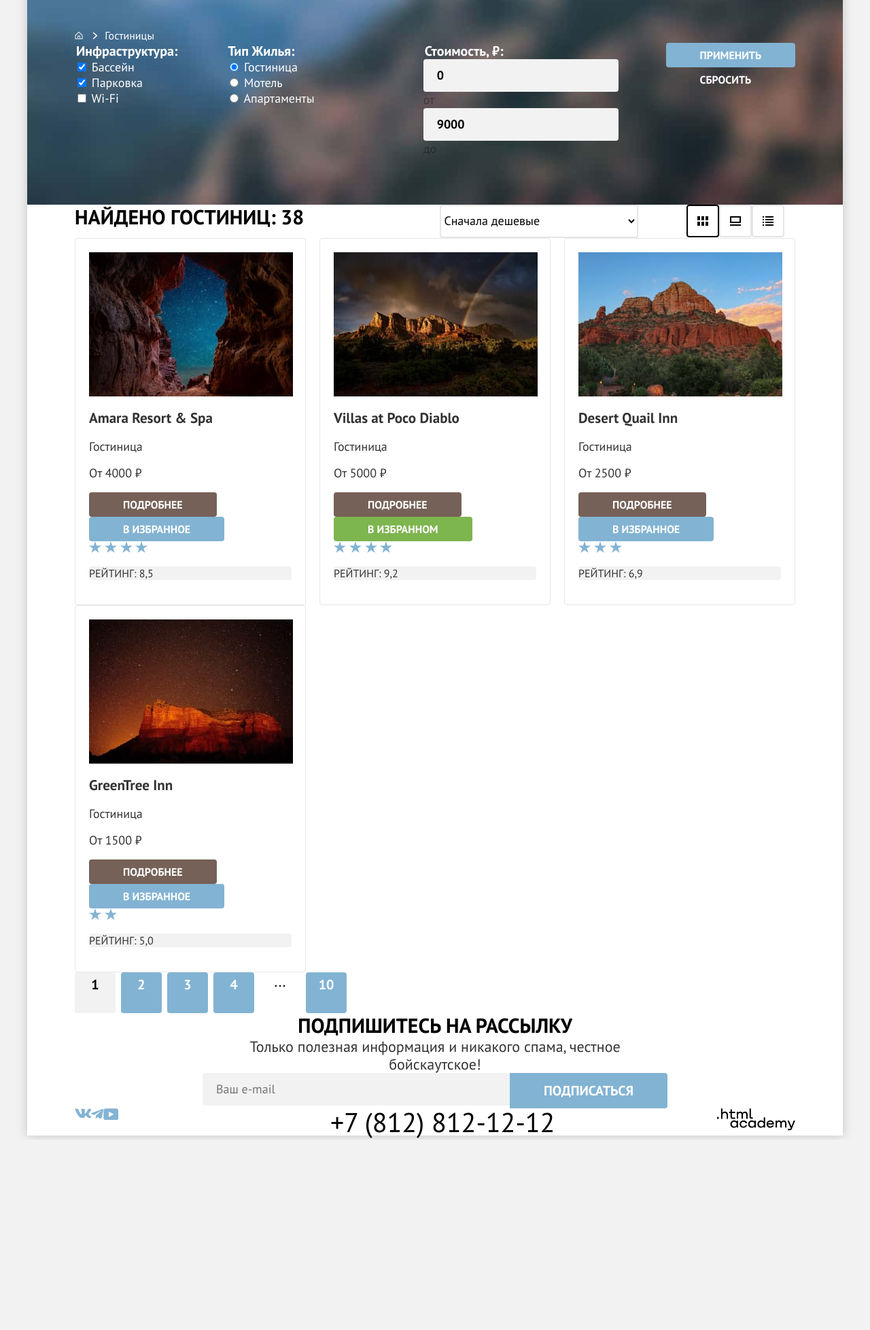
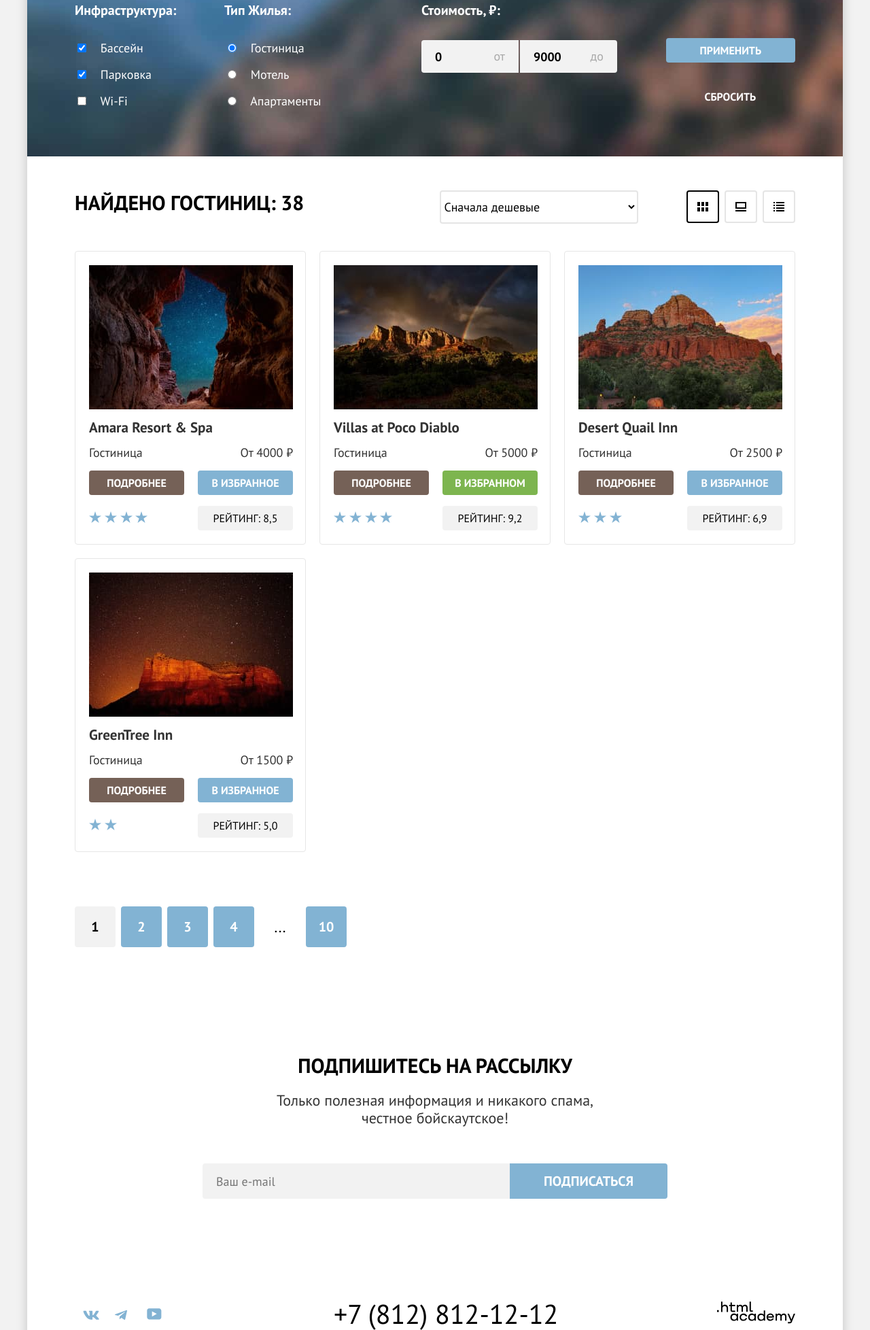
Before and after one commit to htmlacademy-htmlcss/2451963-sedona-1, a plain HTML site: page 5/catalog.html in a window 1280 px wide. Shown: the part 246-2202 px from the top of the page at 68% size. Before the commit the page ends 1922 px from the top, so only its background shows below. Drawn offline with Linux system fonts and the light colour scheme.

Commit message:
:heavy_check_mark: Сборка #5

```diff
--- a/5/catalog.html
+++ b/5/catalog.html
@@ -13,17 +13,17 @@
     <header class="page-header">
       <nav class="navigation">
         <a class="navigation-logo" href="#" aria-current="page">
-          <img src="images/svg/nav-logo.svg" width="140px" height="70px" alt="Логотип Седона.">
+          <img src="images/svg/nav-logo.svg" width="140" height="70" alt="Логотип Седона.">
         </a>
         <ul class="navigation-list">
           <li class="navigation-item">
-            <a class="navigation-link navigation-link-current" href="index.html" aria-current="page">Главная</a>
+            <a class="navigation-link" href="index.html">Главная</a>
           </li>
           <li class="navigation-item">
             <a class="navigation-link" href="#">О Седоне</a>
           </li>
           <li class="navigation-item">
-            <a class="navigation-link" href="catalog.html">Гостиницы</a>
+            <a class="navigation-link navigation-link-current" href="catalog.html" aria-current="page">Гостиницы</a>
           </li>
         </ul>
         <ul class="navigation-user">
@@ -63,7 +63,7 @@
         <fieldset class="catalog-filter-group catalog-filter-group-checkbox">
           <legend class="catalog-filter-title">Инфраструктура:</legend>
             <ul class="catalog-filter-list control-list">
-              <li class="control-item">
+              <li class="catalog-filter-item">
                 <label class="control-label" for="pool">
                   <input class="control-input" id="pool" type="checkbox" name="pool" checked>
                   <span class="control-text">Бассейн</span>
@@ -112,12 +112,12 @@
           <legend class="catalog-filter-title">Стоимость, ₽:</legend>
             <div class="range-input-container">
               <div class="range-item">
+                <label class="range-label" for="min-input">от</label>
                 <input class="range-input range-input-min field" id="min-input" type="text" value="0">
-                <label class="range-label" for="min-input">от</label>
               </div>
               <div class="range-item">
+                <label class="range-label" for="max-input">до</label>
                 <input class="range-input  range-input-max field" id="max-input" type="text" value="9000">
-                <label class="range-label" for="max-input">до</label>
               </div>
             </div>
             <div class="range-control">
@@ -154,8 +154,8 @@
         </div>
       </section>
 
+      <div class="catalog-wrapper">
         <section class="catalog">
-        <div class="catalog-container">
           <h2 class="visually-hidden">Каталог гостиниц</h2>
           <ul class="catalog-list">
             <li class="catalog-card">
@@ -174,7 +174,7 @@
                 <span class="catalog-raiting-stars-item"></span>
                 <span class="catalog-raiting-stars-item"></span>
               </div>
-              <p class="catalog-raiting-text">Рейтинг: 8,5</p>
+              <p class="catalog-raiting-text button">Рейтинг: 8,5</p>
             </li>
             <li class="catalog-card">
               <a class="catalog-card-link">
@@ -192,7 +192,7 @@
                 <span class="catalog-raiting-stars-item"></span>
                 <span class="catalog-raiting-stars-item"></span>
               </div>
-              <p class="catalog-raiting-text">Рейтинг: 9,2</p>
+              <p class="catalog-raiting-text button">Рейтинг: 9,2</p>
             </li>
             <li class="catalog-card">
               <a class="catalog-card-link">
@@ -209,7 +209,7 @@
                 <span class="catalog-raiting-stars-item"></span>
                 <span class="catalog-raiting-stars-item"></span>
               </div>
-              <p class="catalog-raiting-text">Рейтинг: 6,9 </p>
+              <p class="catalog-raiting-text button">Рейтинг: 6,9 </p>
             </li>
             <li class="catalog-card">
               <a class="catalog-card-link">
@@ -225,7 +225,7 @@
                 <span class="catalog-raiting-stars-item"></span>
                 <span class="catalog-raiting-stars-item"></span>
               </div>
-              <p class="catalog-raiting-text">Рейтинг: 5,0 </p>
+              <p class="catalog-raiting-text button">Рейтинг: 5,0 </p>
             </li>
           </ul>
 
@@ -243,19 +243,20 @@
               <a class="pagination-link " href="#">4</a>
             </li>
             <li class="pagination-item pagination-item-more">
-              <a class="pagination-link" aria-label="Показать другие страницы">...</a>
+              <a class="pagination-link" aria-label="Показать другие страницы" href="#">...</a>
             </li>
             <li class="pagination-item">
               <a class="pagination-link" href="#">10</a>
             </li>
           </ul>
+
+        </section>
       </div>
-      </section>
 
       <article class="subscribe subscribe-catalog">
         <div class="subscribe-container">
           <h2 class="subscribe-title page-title">Подпишитесь на рассылку</h2>
-          <p class="subscribe-subtitle page-subtitle">Только полезная информация и никакого спама, честное бойскаутское!</p>
+          <p class="subscribe-subtitle page-subtitle">Только полезная информация и никакого спама, <br>честное бойскаутское!</p>
         </div>
         <form class="subscribe-form" action="https://echo.htmlacademy.ru/" method="post">
           <label class="visually-hidden" for="subscribe-email">Введите свой Email</label>
@@ -268,22 +269,24 @@
     </main>
 
     <footer class="page-footer">
-        <div class="page-footer-container">
       <!-- Социальные сети-->
       <ul class="page-footer-social social-list">
         <li class="social-item social-item-vk">
           <a class="social-link" href="https://vk.com/htmlacademy">
             <span class="visually-hidden">Ссылка на вконтакте</span>
+            <img src="images/svg/logo-vk.svg" alt="Логотип VK." width="24" height="14">
           </a>
         </li>
         <li class="social-item social-item-tg">
           <a class="social-link" href="https://t.me/htmlacademy">
             <span class="visually-hidden">Ссылка на телеграм</span>
+            <img src="images/svg/logo-tg.svg" alt="Логотип Telegram." width="18" height="15">
           </a>
         </li>
         <li class="social-item social-item-yt">
           <a class="social-link" href="https://www.youtube.com/user/htmlacademyru">
             <span class="visually-hidden">Ссылка на ютуб</span>
+            <img src="images/svg/logo-yt.svg" alt="Логотип Youtube." width="22" height="17">
           </a>
         </li>
       </ul>
@@ -291,9 +294,8 @@
       <a class="page-footer-phone" href="tel:88128121212">+7 (812) 812-12-12 </a>
 
       <a class="page-footer-copyright" href="https://htmlacademy.ru">
-            <img src="images/svg/copyrighter-footer.svg" width="114.9" height="32.9" alt="Логотип HTML Academy.">
+        <img src="images/svg/copyrighter-footer.svg" width="115" height="33" alt="Логотип HTML Academy.">
       </a>
-        </div>
   </footer>
 
   </div>
--- a/5/styles/styles.css
+++ b/5/styles/styles.css
@@ -32,9 +32,6 @@ html {
 
 body {
   margin: 0;
-  display: flex;
-  flex-direction: column;
-  min-height: 100%;
   font-style: normal;
   font-weight: 400;
   font-size: 18px;
@@ -46,6 +43,9 @@ body {
 }
 
 .wrapper {
+  display: flex;
+  flex-direction: column;
+  min-height: 100vh;
   max-width: 1200px;
   margin: 0 auto;
 
@@ -83,7 +83,7 @@ body {
   display: inline-block;
   margin: 0;
   padding: 8px 50px;
-
+  text-align: center;
   font-weight: 700;
   font-size: 16px;
   line-height: 20px;
@@ -103,12 +103,13 @@ body {
 
 .button-transparent {
   background-color: transparent;
+  padding: 8px 57px;
 }
 
 .field {
   width: 100%;
   height: 48px;
-  padding: 10px 20px;
+  padding: 14px 20px;
 
   font-weight: 400;
   font-size: 18px;
@@ -129,6 +130,7 @@ body {
 
 .page-title {
   margin: 0;
+  margin-bottom: 20px;
 
   font-weight: 700;
   font-size: 30px;
@@ -149,6 +151,9 @@ body {
 .navigation {
   display: flex;
   padding: 0 70px;
+  /* как сделать так, чтобы логотип выходил за рамки шапки */
+  /* не понимаю как правильно на гридах сделать навигацию */
+  align-items: start;
 }
 
 .navigation-logo {
@@ -159,6 +164,7 @@ body {
 .navigation-list {
   align-items: start;
   display: flex;
+  flex-wrap: wrap;
   max-width: 500px;
   margin: 0;
   padding: 0;
@@ -174,7 +180,12 @@ body {
 
 .navigation-user {
   display: flex;
-  width: 90px;
+  flex-wrap: wrap;
+  max-width: 136px;
+  margin: 0;
+  padding: 0;
+  list-style: none;
+
   margin-right: 20px;
 }
 
@@ -186,12 +197,6 @@ body {
   line-height: 24px;
   color: #000;
   text-decoration: none;
-}
-
-.navigation-user {
-  margin: 0;
-  padding: 0;
-  list-style: none;
 }
 
 .navigation-user-link {
@@ -214,21 +219,39 @@ body {
 }
 
 .navigation-button {
-  text-align: center; /* не понимаю, почему кнопка растянулась */
+  margin-top: 14px;
+  width: 160px;
+  padding: 8px 20px;
 }
 
 /* Hero */
 
+.hero {
+  position: relative;
+  margin-bottom: 70px;
+  display: flex;
+  justify-content: center;
+}
+
 .hero-img {
-  display: block;
-  margin: 0 auto;
+  position: absolute;
+  top: 51px;
 }
 
 /* Card */
 /* Advantages */
 
+.advantages {
+  margin-bottom: 64px;
+}
+
 .advantages-container {
   text-align: center;
+  margin-bottom: 90px;
+}
+
+.advantages-title {
+  margin-bottom: 25px;
 }
 
 .advantages-item {
@@ -240,25 +263,26 @@ body {
 }
 
 .advantages-item-full {
-  display: flex;
+  display: flex; /* Не понимаю, почему у меня отступ у картинок, вроде это флекс-элементы, а отступ всё равно есть */
   width: 100%;
+  grid-column: 1 / -1;
 
   color: #fff;
 
   background-color: #82B3D3;
 }
 
+.advantages-image img {
+  height: 100%; /* Правильно ли будет таким оставить решение проблемы с отступами? */
+}
+
 .advantages-item-full .card-title {
   color: #fff;
 }
 
-.advantages-image  {
-  display: block;
-}
-
 .advantages-table {
-  display: flex;
-  flex-wrap: wrap;
+  display: grid;
+  grid-template-columns: repeat(3, 1fr);
 
   margin: 0;
   padding: 0;
@@ -275,6 +299,8 @@ body {
 }
 
 .card-title {
+  margin: 0;
+  margin-bottom: 62px;
   font-weight: 700;
   font-size: 24px;
   line-height: 28px;
@@ -288,12 +314,18 @@ body {
 
 /* service */
 
+.service {
+  margin-bottom: 96px;
+}
+
 .service-container {
   text-align: center;
+  margin-bottom: 64px;
 }
 
 .service-list {
-  display: flex;
+  display: grid;
+  grid-template-columns: repeat(3, 1fr);
 
   margin: 0;
   padding: 0;
@@ -307,8 +339,16 @@ body {
   background-position: top 80px center;
 }
 
+.service-card {
+  padding: 183px 85px 81px 85px;
+}
+
 .service-item:nth-child(2n) {
   background-color: #fff;
+}
+
+.service-item .card-title {
+  margin-bottom: 30px;
 }
 
 .service-item-house {
@@ -327,9 +367,11 @@ body {
 
 .search {
   text-align: center;
+  margin-bottom: 96px;
 }
 
 .search-button {
+  margin-top: 54px;
   font-size: 20px;
   line-height: 36px;
 }
@@ -338,7 +380,9 @@ body {
 
 .subscribe {
   text-align: center;
-  padding: 0 258px;
+  padding: 258px;
+  padding-top: 96px;
+  padding-bottom: 104px;
 }
 
 .subscribe-home {
@@ -351,7 +395,12 @@ body {
 }
 
 .subscribe-form {
-  display: flex;
+  display: grid;
+  grid-template-columns: 1fr auto;
+
+
+  margin-top: 54px;
+
 }
 
 .subscribe-home .subscribe-title {
@@ -360,6 +409,7 @@ body {
 
 .subscribe-input {
   border-radius: 4px 0 0 4px;
+  min-height: 52px; /* Правильно ли будет прописать это, потому что не без этого инпут меньше баттона */
 }
 
 .subscribe-button {
@@ -371,23 +421,18 @@ body {
 
 /* Стили подвала сайта */
 
-.page-footer-container {
+.page-footer {
+  height: 120px;
+  padding: 40px 70px 30px;
   display: flex;
-
-  padding: 0 70px;
-}
-
-.page-footer-phone {
-  font-size: 40px;
-  line-height: 40px;
-  color: #000;
-  text-transform: uppercase;
-  text-decoration: none;
+  justify-content: space-between;
+  align-items: center;
 }
 
 .social-list {
   display: flex;
-  width: 140px;
+  flex-wrap: wrap;
+  width: 145px;
 
   margin: 0;
   padding: 0;
@@ -398,31 +443,17 @@ body {
 
 .social-link {
   display: block;
-  width: 48px;
-  height: 41px;
-
-  color: #82b3d3;
+  width: 47px;
+  height: 40px;
+  padding: 12px;
 }
 
-.social-item-vk {
-  background-image: url("../images/svg/logo-vk.svg");
-  background-repeat: no-repeat;
-  width: 24px;
-  height: 14px;
-}
-
-.social-item-tg {
-  background-image: url("../images/svg/logo-tg.svg");
-  background-repeat: no-repeat;
-  width: 18px;
-  height: 15px;
-}
-
-.social-item-yt {
-  background-image: url("../images/svg/logo-yt.svg");
-  background-repeat: no-repeat;
-  width: 22px;
-  height: 17px;
+.page-footer-phone {
+  font-size: 40px;
+  line-height: 40px;
+  color: #000;
+  text-transform: uppercase;
+  text-decoration: none;
 }
 
 .page-footer-copyright {
@@ -435,6 +466,7 @@ body {
 
 .filter {
   padding: 35px 70px 70px;
+  margin-bottom: 50px;
 
   color: #fff;
 
@@ -445,9 +477,14 @@ body {
 }
 
 .filter-title {
+  margin: 0;
   font-size: 60px;
   font-weight: 700;
   line-height: 78px;
+}
+
+.filter-header {
+  margin-bottom: 40px;
 }
 
 /* Стили хлебных крошек */
@@ -480,12 +517,13 @@ body {
 
 /* фильтры */
 
-.catalog-container {
-  max-width: 1060px;
-  margin: 0 auto;
+.catalog-wrapper {
+  padding: 0 70px;
 }
 
 .catalog-filter-title {
+  padding: 0;
+  margin-bottom: 32px;
   font-size: 20px;
   font-weight: 700;
   line-height: 24px;
@@ -497,10 +535,21 @@ body {
 }
 
 .control-list {
+  display: flex;
+  flex-direction: column;
+  flex-wrap: wrap;
   padding: 0;
   margin: 0;
 
   list-style: none;
+}
+
+.catalog-filter-item:not(:last-child) {
+  margin-bottom: 16px;
+}
+
+.control-input {
+  margin-right: 16px;
 }
 
 .control-text {
@@ -528,30 +577,61 @@ body {
   margin-right: 70px;
 }
 
+.filter-submit {
+  margin-bottom: 32px; /* Вопрос, не ровно встают элементы из разных филдсетов, в фигме всё ровно */
+}
+
 .catalog-filter-group-buttons {
+  align-self: flex-end;
   width: 190px;
   margin-left: auto;
 }
 
+.range-item:first-child {
+  margin-right: 2px;
+}
+
+.range-item {
+  position: relative;
+}
+
 .range-label {
+  position: absolute;
+  top: 12px;
+  right: 20px;
   line-height: 24px;
   color: rgba(0, 0, 0, 0.3);
+}
+
+.range-input-container {
+  display: flex;
 }
 
 .range-input {
   font-weight: 700;
 }
 
+.range-input-min {
+  border-radius: 4px 0 0 4px;
+}
+
+.range-input-max {
+  border-radius: 0 4px 4px 0;
+}
+
 /* Стили сортировки */
 
 .sorting {
   display: flex;
+  /* flex-wrap: wrap; Нужен ли тут wrap? */
 
-  width: 1060px;
-  margin: 0 auto;
+  padding: 0 70px;
+  margin-bottom: 40px;
 }
 
 .outcome {
+  margin: 0;
+  padding: 0;
   margin-right: 200px;
 }
 
@@ -572,7 +652,6 @@ body {
 .sorting-view {
   display: flex;
   width: 160px;
-
   margin-left: auto;
 }
 
@@ -585,6 +664,10 @@ body {
   background-position: center;
   border: 2px solid #e5e5e5;
   border-radius: 4px;
+}
+
+.view-link:not(:last-child) {
+  margin-right: 8px;
 }
 
 .view-link-current {
@@ -606,29 +689,62 @@ body {
 /* Разметка результата каталога */
 
 .catalog-list {
-  display: flex;
-  flex-wrap: wrap;
+  display: grid;
+  grid-template-columns: repeat(3, 1fr);
+  gap: 20px;
+
   margin: 0;
   padding: 0;
+  margin-bottom: 80px;
 
-  list-style: none;
+  list-style-type: none;
 }
 
 .catalog-card {
+  display: grid;
+  grid-template-columns: repeat(2, 140px);
+  align-items: flex-start;
+  column-gap: 20px;
+  row-gap: 16px;
+
   max-width: 340px;
   padding: 20px;
   border-radius: 4px;
   border: 1px solid #E6E6E6;
 }
 
-.catalog-card:not(:nth-child(3n)) {
-  margin-right: 20px;
+.catalog-card-link {
+  grid-column: 1 / -1;
 }
 
 .catalog-img {
   display: block;
   width: 300px;
   height: 212px;
+
+  margin-bottom: 16px;
+}
+
+.catalog-card-title {
+  margin: 0;
+}
+
+.catalog-text {
+  margin: 0;
+}
+
+.catalog-card-price {
+  justify-self: end;
+}
+
+.catalog-list button,
+.catalog-list .catalog-button-more,
+.catalog-list .catalog-raiting-text {
+  padding: 8px 18px; /* будет ли правильным такое решение, иначе кнопки не соответствуют макету, или же лучше поменять в основных стилях классу .button */
+}
+
+.catalog-raiting-stars {
+  align-self: center;
 }
 
 .catalog-raiting-stars-item {
@@ -644,11 +760,14 @@ body {
 }
 
 .catalog-raiting-text {
+  margin: 0;
   font-size: 16px;
   line-height: 20px;
+  font-weight: 400;
   text-transform: uppercase;
 
   border-radius: 4px;
+  color: #000;
   background-color:#F2F2F2;
 }
 
@@ -656,10 +775,16 @@ body {
 
 .pagination {
   display: flex;
+  flex-wrap: wrap;
   margin: 0;
   padding: 0;
+  margin-bottom: 60px;
 
   list-style: none;
+}
+
+.pagination-item {
+  text-align: center;
 }
 
 .pagination-item:not(:last-child) {
@@ -667,9 +792,9 @@ body {
 }
 
 .pagination-link {
-  text-align: center;
-  display: inline-block;
-  max-width: 200px;
+  display: flex;
+  align-items: center;
+  justify-content: center;
 
   color: #fff;
   font-size: 20px;
```
Also changed, not shown: 5/index.html (+20 -11 lines). Lines whose indentation alone changed are shown as unchanged.
